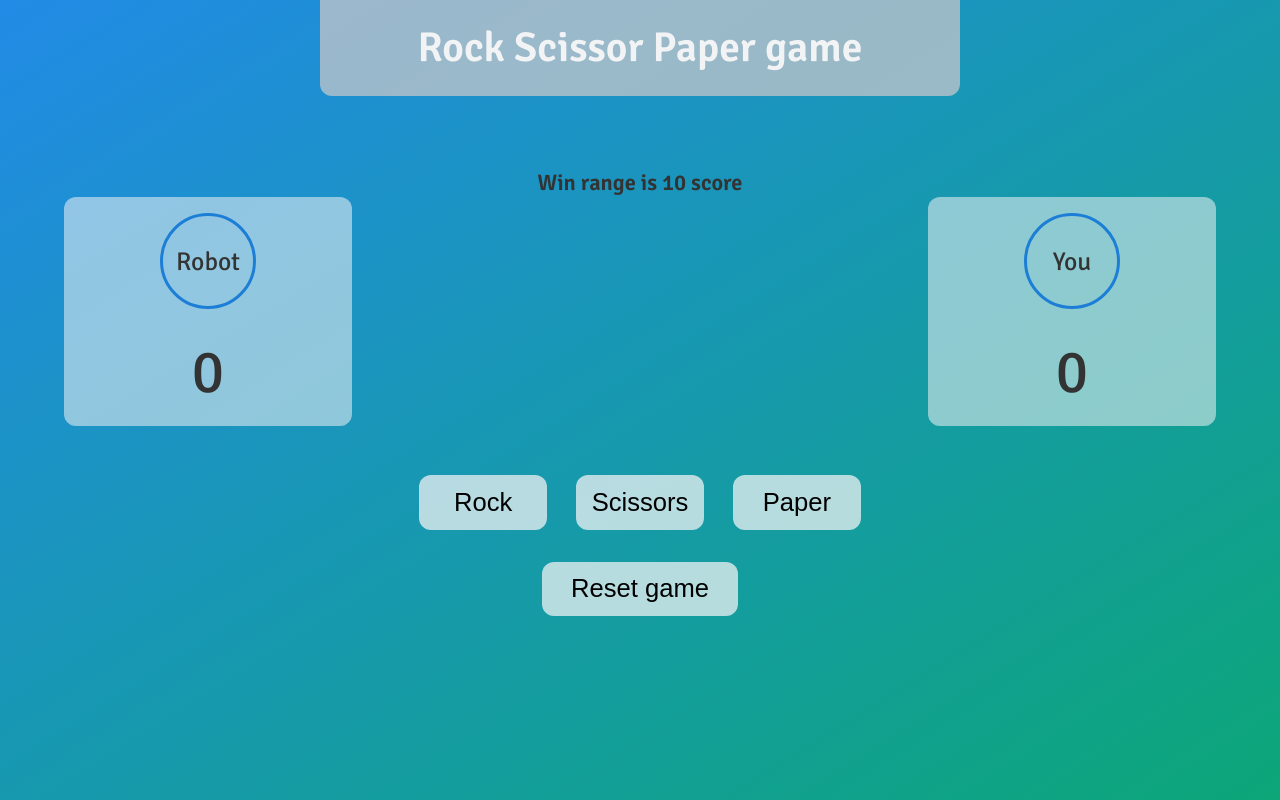
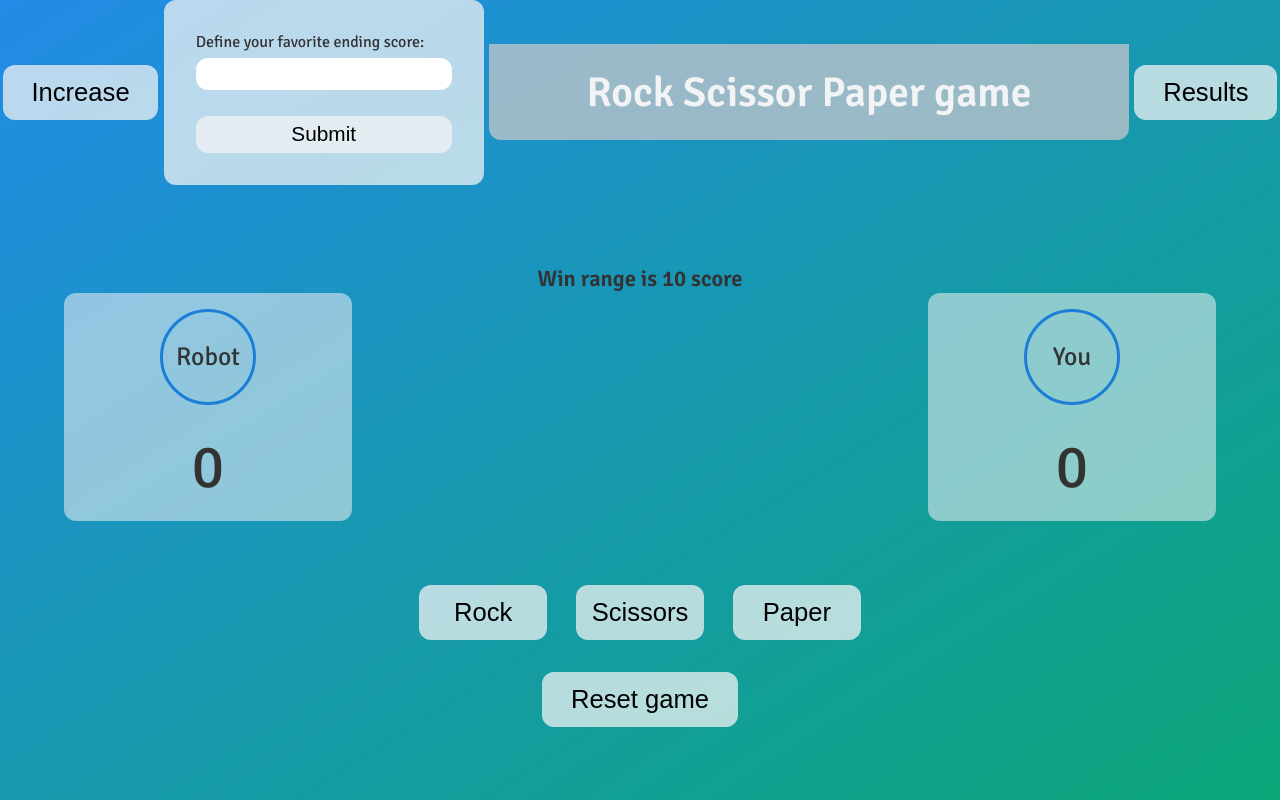
Before and after one commit to MetiGha3mi/Rock-Scissors-Paper-Project, a website built with Parcel: page index.html in a window 1280 px wide. Built offline with nearby package versions, Linux system fonts and the light colour scheme.

Commit message:
Added new elements

```diff
--- a/index.html
+++ b/index.html
@@ -29,8 +29,18 @@
   </head>
   <body>
     <header class="header">
+      <button class="btn-increase-score btn">Increase</button>
+      <form class="increase-form" action="#">
+        <div class="increase-box">
+          <label class="increase-label" for="increase"
+            >Define your favorite ending score:</label
+          >
+          <input type="number" class="increase-input" id="increase" />
+        </div>
+        <button type="submit" class="submit-increase--form btn">Submit</button>
+      </form>
       <h1 class="header-primary">Rock Scissor Paper game</h1>
-      <h2 class="header-secondary game-condition hide-texts">Game condition</h2>
+      <button class="btn-results btn">Results</button>
     </header>
     <section class="game-section">
       <h2 class="header-info">
@@ -61,16 +71,11 @@
           <div class="player-score your-score">0</div>
         </div>
       </div>
-      <div class="game-on-condition">
-        <h2 class="header-secondary game-on-header hide-texts">
-          game condition on
-        </h2>
-      </div>
       <div class="game-buttons">
         <div class="playing-btns">
-          <button class="btn-game rock" id="btn-game">Rock</button>
-          <button class="btn-game scissors" id="btn-game">Scissors</button>
-          <button class="btn-game paper" id="btn-game">Paper</button>
+          <button class="btn-game rock btn" id="btn-game">Rock</button>
+          <button class="btn-game scissors btn" id="btn-game">Scissors</button>
+          <button class="btn-game paper btn" id="btn-game">Paper</button>
         </div>
         <button class="btn btn-reset">Reset game</button>
       </div>
--- a/src/css/style.css
+++ b/src/css/style.css
@@ -5,7 +5,7 @@
 }
 body {
   font-size: 62.5%;
-  font-family: 'Signika', sans-serif;
+  font-family: "Signika", sans-serif;
   background-image: linear-gradient(to right bottom, #228be6, #0ca678);
   /* background-color: #0ca678; */
   height: 100vh;
@@ -17,8 +17,9 @@ body {
 .header {
   display: flex;
   align-items: center;
-  flex-direction: column;
+  justify-content: space-around;
   /* margin-top: 1.2rem; */
+  margin-bottom: 5rem;
 }
 .header-primary {
   color: #f1f3f5;
@@ -35,7 +36,32 @@ body {
   padding: 1.2rem 0;
   color: #ffd43b;
 }
+.increase-form {
+  width: 20rem;
+  background-color: #f1f3f5bd;
+  border-radius: 12px;
+  padding: 2rem;
+  display: flex;
+  flex-direction: column;
+  gap: 1.6rem;
+}
 
+.increase-label {
+  display: block;
+  font-size: 1rem;
+  margin-bottom: 0.4rem;
+}
+
+.increase-input {
+  width: 100%;
+  height: 1.6rem;
+  border-radius: 12px;
+  border: none;
+  padding: 1rem 0.3rem;
+}
+.increase-input:focus {
+  outline: 2px solid #1c7ed6;
+}
 /* Game area section : */
 
 .game-section {
@@ -49,6 +75,7 @@ body {
   display: grid;
   grid-template-columns: repeat(4, 1fr);
   width: 100%;
+  margin-bottom: 4rem;
 }
 .game-info {
   background-color: #f1f3f58c;
@@ -112,6 +139,10 @@ body {
   cursor: pointer;
   transition: all 200ms;
 }
+.submit-increase--form {
+  padding: 0.4rem 1.4rem;
+  font-size: 1.3rem;
+}
 .btn-game:hover {
   color: #f1f3f5;
   background-color: #0ca678;
@@ -122,7 +153,10 @@ body {
   justify-content: center;
   align-items: center;
 }
-.btn-reset:hover {
+.btn-reset:hover,
+.btn-increase-score:hover,
+.btn-results:hover,
+.submit-increase--form:hover {
   background-color: #1c7ed6;
   color: #f1f3f5;
 }
```
